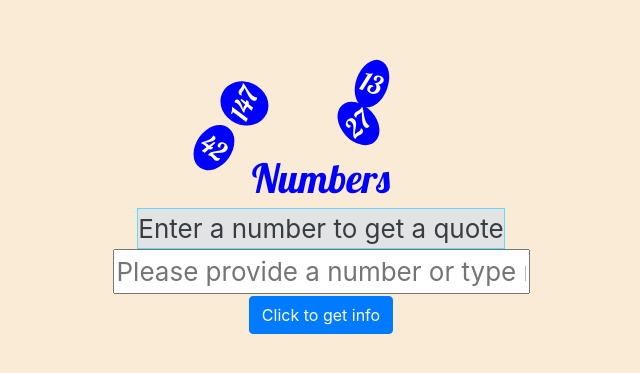
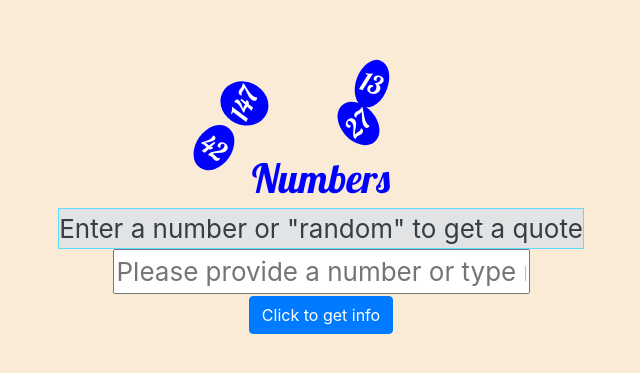
Before and after one commit to mrkamlesh/React-Redux-Saga-Numbers-API, a React (Create React App) app: page / in a window 1280 px wide. Shown: the part 159-532 px from the top of the page, without its empty margins (319-959 px from the left). Built offline with nearby package versions, Linux system fonts and the light colour scheme.

Commit message:
changed initial message

```diff
--- a/src/components/Init.js
+++ b/src/components/Init.js
@@ -4,7 +4,7 @@ export default function Init() {
   return (
     <div className="flex-container flex-row">
       <main className="alert-secondary sm-10 lg-10">
-        Enter a number to get a quote
+        Enter a number or "random" to get a quote
       </main>
     </div>
   );
```
